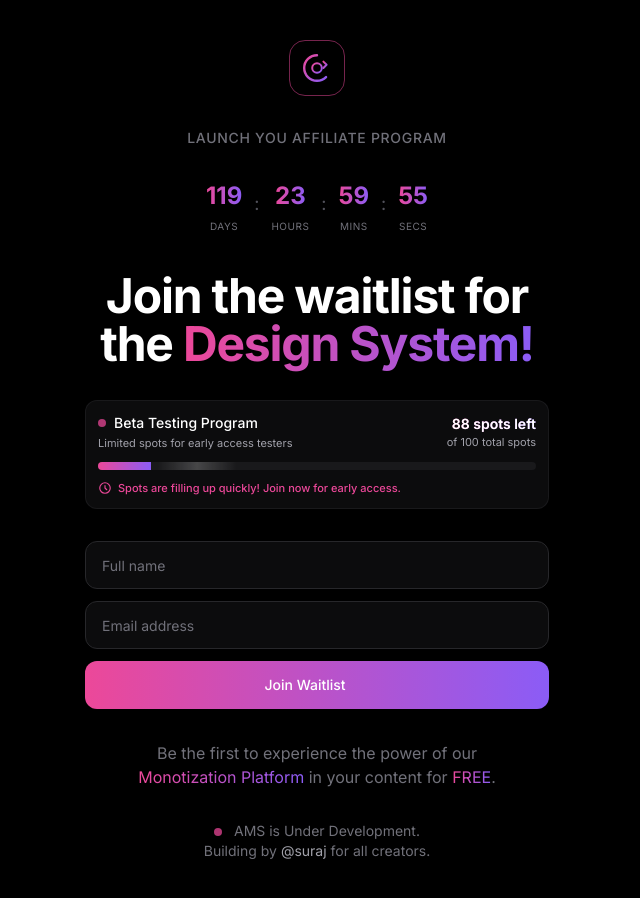
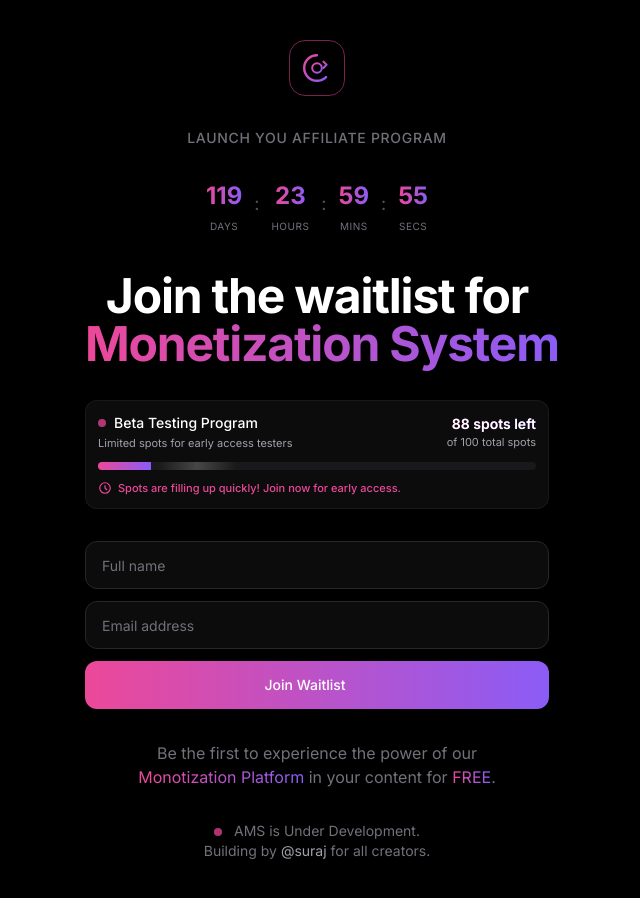
Before and after one commit to imsurajj/amsoft, a Next.js app: page / in a window 1280 px wide. Shown: the top 898 px of the page, without its empty margins (323-963 px from the left). Built offline with nearby package versions, Linux system fonts and the light colour scheme.

Commit message:
Updated Header + Layouts

```diff
--- a/src/components/hero.tsx
+++ b/src/components/hero.tsx
@@ -270,7 +270,7 @@ export default function Hero() {
           </div>
 
           {/* Subtitle */}
-          <div className="flex items-center justify-center gap-2 mb-4">
+          <div className="flex items-center justify-center gap-2 mb-2">
             <p className="text-zinc-500 text-sm font-medium tracking-wider uppercase">
               LAUNCH YOU AFFILIATE PROGRAM
             </p>
@@ -280,7 +280,7 @@ export default function Hero() {
           <motion.div
             initial={{ opacity: 0, y: -20 }}
             animate={{ opacity: 1, y: 0 }}
-            className="flex items-center justify-center gap-4 mb-2 text-lg"
+            className="flex items-center justify-center gap-4 mb-1 text-lg"
           >
             <div className="flex items-center gap-3">
               <div className="flex flex-col items-center">
@@ -315,9 +315,9 @@ export default function Hero() {
 
           {/* Main heading */}
           <h1 className="text-4xl sm:text-5xl font-bold tracking-tight leading-tight">
-            Join the waitlist for the{' '}
+            Join the waitlist for{' '}
             <span className="bg-gradient-to-r from-[#ec4899] to-[#8b5cf6] text-transparent bg-clip-text whitespace-nowrap">
-              Design System!
+             Monetization System
             </span>
           </h1>
 
--- a/src/components/navbar.tsx
+++ b/src/components/navbar.tsx
@@ -5,6 +5,7 @@ import Link from "next/link";
 import { Button } from "@/components/ui/button";
 import { Menu, X } from "lucide-react";
 import { motion, AnimatePresence } from "framer-motion";
+import Logo from "./ui/logo";
 
 const navigation = [
   { name: "Features", href: "#" },
@@ -20,10 +21,10 @@ export default function Navbar() {
     <header className="fixed inset-x-0 top-0 z-50">
       <nav className="flex items-center justify-between p-4 lg:px-8 max-w-7xl mx-auto" aria-label="Global">
         <div className="flex lg:flex-1">
-          <Link href="/" className="-m-1.5 p-1.5">
-            <div className="w-8 h-8 bg-gradient-to-br from-[#ec4899] to-[#8b5cf6] rounded-lg flex items-center justify-center">
-              <span className="text-lg font-bold text-white">A</span>
-            </div>
+          <Link href="/">
+          <div className="mx-auto w-10 h-10 flex items-center justify-center border border-pink-500/50 rounded-2xl">
+          <Logo className="text-primary" size={32} />
+          </div>
           </Link>
         </div>
         <div className="flex lg:hidden">
```
